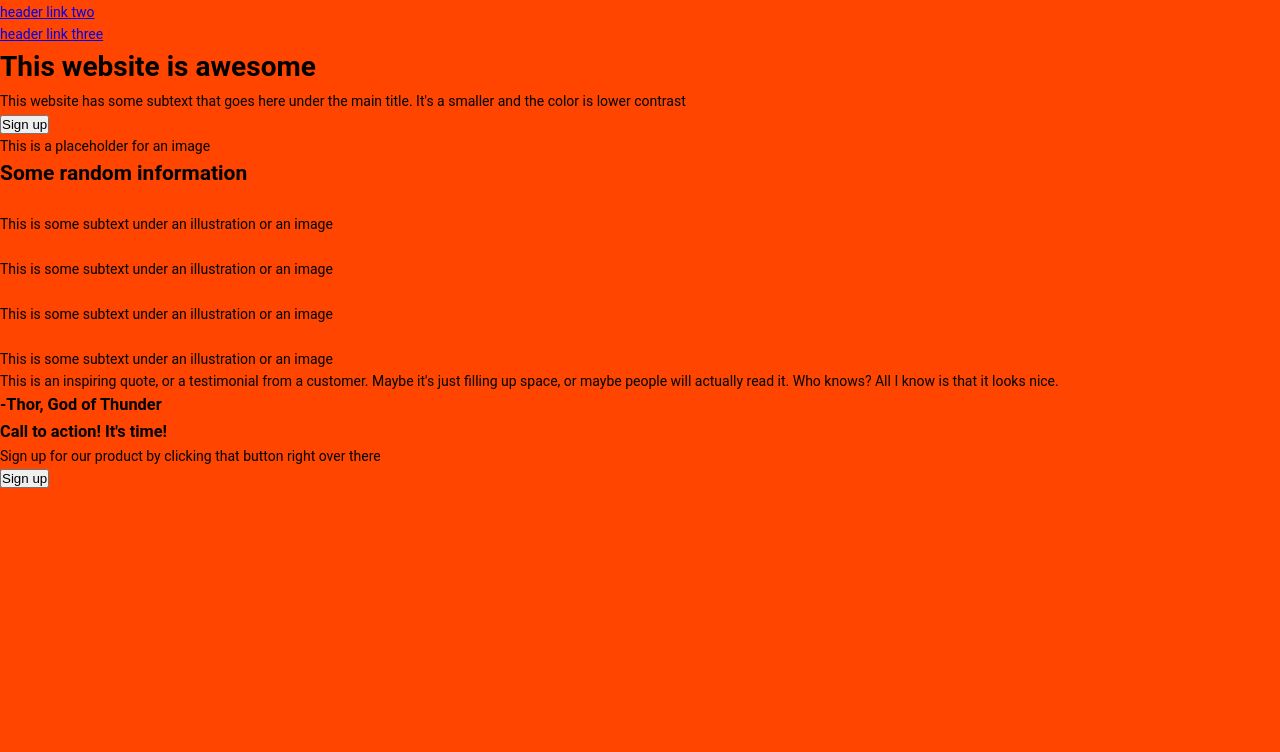
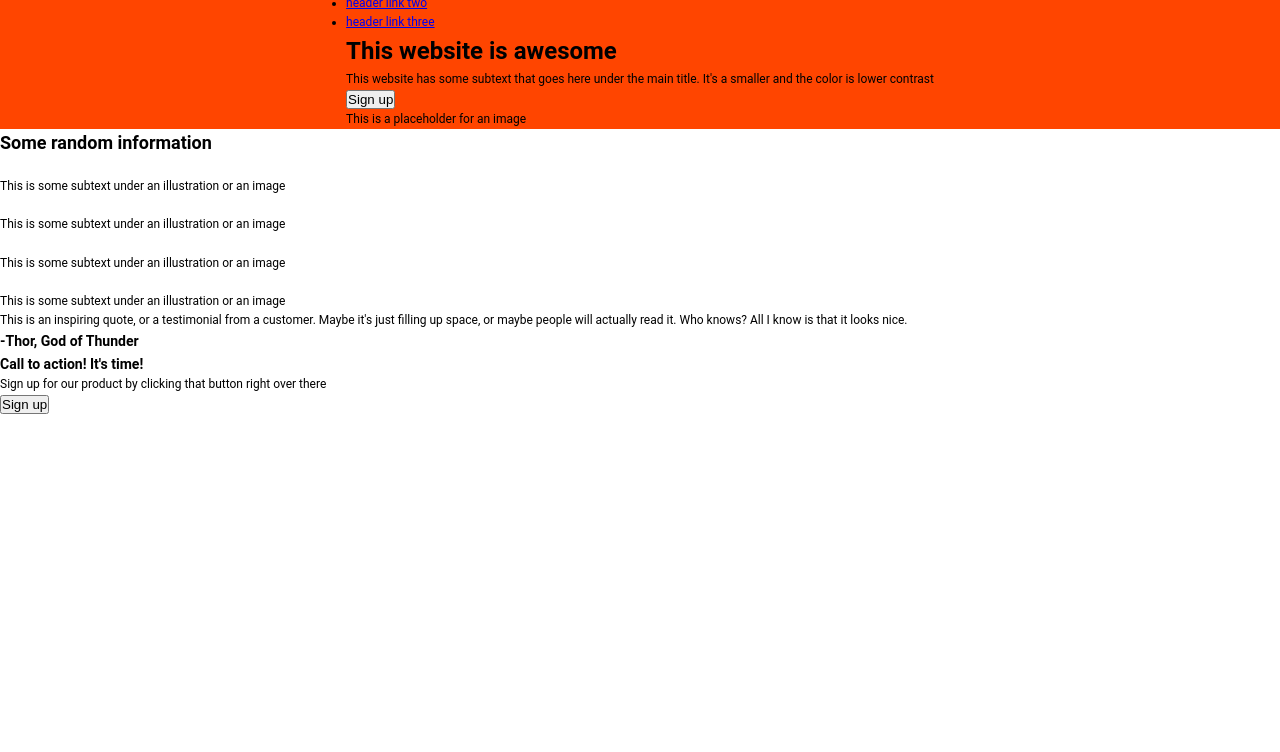
Before and after one commit to markovich692/Project-Landing-Page-TheOdinProject, a plain HTML site: page index.html in a window 1280 px wide. Shown: the part 48-800 px from the top of the page. Drawn offline with Linux system fonts and the light colour scheme.

Commit message:
Use flex on hero__section to center hero__container horizontally

```diff
--- a/style.css
+++ b/style.css
@@ -11,9 +11,18 @@ html {
 }
 
 body {
-  font-family: Roboto, sans-serif;
-  font-size: 14px;
+  font-family: "Roboto", sans-serif;
+  font-size: 12px;
   line-height: 1.6;
   min-height: 100vh;
+}
+
+.hero__section {
   background-color: orangered;
+  display: flex;
+  flex-direction: column;
+  align-items: center;
 }
+
+.hero__container {
+}
```
